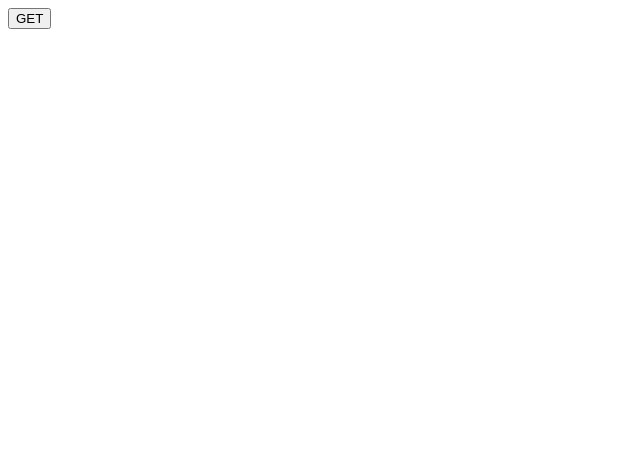
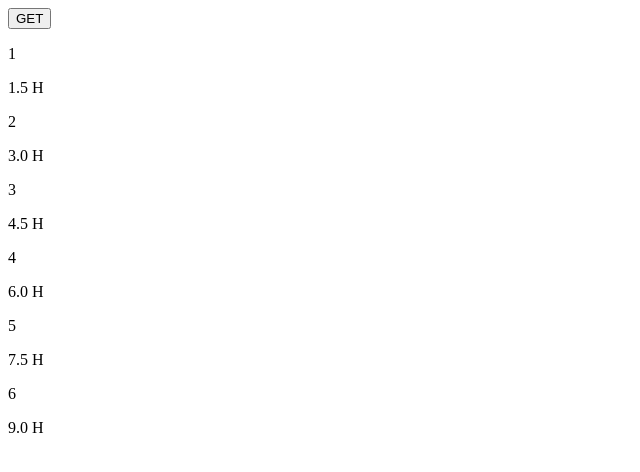
Before and after one commit to monskvll/sleepcyclr, a plain HTML site: page index.html in a window 1280 px wide. Shown: the whole page, without its empty margins (0-640 px from the left). Drawn offline with Linux system fonts and the light colour scheme.

Commit message:
Cycle number and hours
Cylce number and sleep hours information added.

```diff
--- a/index.html
+++ b/index.html
@@ -13,17 +13,39 @@
 <body>
     <div>
         <button id='timeButton'>GET</button>
-        <p id='zeroCycleTime'></p>
+        <div>
+            <p>1</p>
             <p id='firstCycleTime'></p>
+            <p>1.5 H</p>
+        </div>
+        <div>
+            <p>2</p>
             <p id='secondCycleTime'></p>
+            <p>3.0 H</p>
+        </div>
+        <div>
+            <p>3</p>
             <p id='thirdCycleTime'></p>
+            <p>4.5 H</p>
+        </div>
+        <div>
+            <p>4</p>
             <p id='fourthCycleTime'></p>
+            <p>6.0 H</p>
+        </div>
+        <div>
+            <p>5</p>
             <p id='fifthCycleTime'></p>
+            <p>7.5 H</p>
+        </div>
+        <div>
+            <p>6</p>
             <p id='sixthCycleTime'></p>
+            <p>9.0 H</p>
+        </div>
     </div>
 </body>
 
 <script src='scripts.js'></script>
 
-
 </html>
--- a/scripts.js
+++ b/scripts.js
@@ -1,5 +1,3 @@
-document.getElementById('timeButton').addEventListener('click', getTime);
-
 function pad(value) {
     if (value < 10) {
         return '0' + value;
@@ -10,8 +8,6 @@ function pad(value) {
 
 function getTime() {
     let currentTime = new Date();
-
-    document.getElementById('zeroCycleTime').textContent = pad(currentTime.getHours()) + ':' + pad(currentTime.getMinutes());
 
     document.getElementById('firstCycleTime').textContent = pad((currentTime.getHours() + 1) % 24) + ':' + pad((currentTime.getMinutes() + 45) % 60);
 
@@ -25,3 +21,5 @@ function getTime() {
 
     document.getElementById('sixthCycleTime').textContent = pad((currentTime.getHours() + 9) % 24) + ':' + pad((currentTime.getMinutes() + 15) % 60);
 }
+
+document.getElementById('timeButton').addEventListener('click', getTime);
```
Lines whose indentation alone changed are shown as unchanged.
